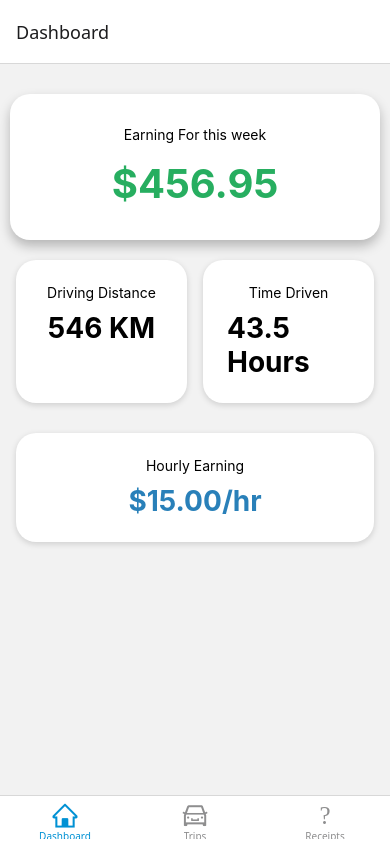
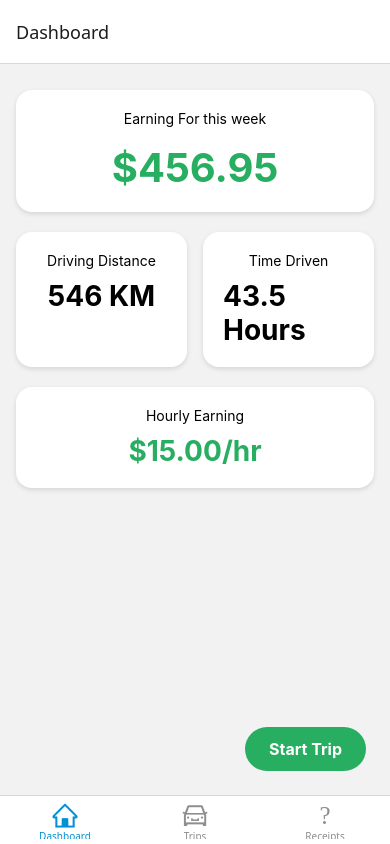
Before and after one commit to GithubSpill/tripTracker, a React Native app: screen /Dashboard in a window 390 px wide. Built offline with nearby package versions, Linux system fonts and the light colour scheme.

Commit message:
Added presable button

```diff
--- a/App.tsx
+++ b/App.tsx
@@ -1,9 +1,11 @@
-import "react-native-gesture-handler";
-import Navigation from "./src/Navigation";
-
+import React from 'react';
+import { GestureHandlerRootView } from 'react-native-gesture-handler';
+import Navigation from './src/Navigation';
 
 export default function App() {
   return (
-    <Navigation />
+    <GestureHandlerRootView style={{ flex: 1 }}>
+      <Navigation />
+    </GestureHandlerRootView>
   );
 }
--- a/src/screens/Dashboard.tsx
+++ b/src/screens/Dashboard.tsx
@@ -1,13 +1,14 @@
 import React from "react";
-import { View, Text } from "react-native";
+import { View, Text, Button } from "react-native";
 import { StyleSheet } from "react-native";
+import { Pressable } from "react-native-gesture-handler";
 
 export default function Dashboard() {
   const styles = getStyles();
 
   return (
     <View style={{ flex: 1, padding: 16 }}>
-      <View style={[ styles.earningContainer]}>
+      <View style={[ styles.defaultCard]}>
         <Text>Earning For this week</Text>
         <View style={styles.moneyContainer}>
           <Text style={styles.moneyText}>$456.95</Text>
@@ -15,23 +16,48 @@ export default function Dashboard() {
       </View>
 
 
-      <View style={{ marginTop: 180 }}>
+      <View >
         <View style={{ flexDirection: "row", justifyContent: "space-between" }}>
-          <View style={[styles.summaryCard, { flex: 1, marginRight: 8 }]}>
+          <View style={[styles.defaultCard, { flex: 1, marginRight: 8 }]}>
             <Text>Driving Distance</Text>
             <Text style={{ fontSize: 28, fontWeight: "bold", marginTop: 10 }}>546 KM</Text>
           </View>
-          <View style={[styles.summaryCard, { flex: 1, marginLeft: 8 }]}>
+          <View style={[styles.defaultCard, { flex: 1, marginLeft: 8 }]}>
             <Text>Time Driven</Text>
               <Text style={{ fontSize: 28, fontWeight: "bold", marginTop: 10 }}>43.5 Hours</Text>
           </View>
         </View>
       </View>
 
-      <View style={styles.hourlyEarningCard}>
+      <View style={styles.defaultCard}>
         <Text>Hourly Earning</Text>
         <Text style={styles.hourlyEarningText}>$15.00/hr</Text>
       </View>
+
+      <View
+        style={{
+          position: "absolute",
+          bottom: 24,
+          right: 24,
+          zIndex: 10,
+        }}
+      >
+        <Pressable
+          style={{
+        backgroundColor: "#27ae60",
+        paddingVertical: 12,
+        paddingHorizontal: 24,
+        borderRadius: 24,
+        elevation: 2,
+          }}
+          onPress={() => alert("Start Trip pressed!")}
+        >
+          <Text style={{ color: "#fff", fontWeight: "bold", fontSize: 16 }}>
+        Start Trip
+          </Text>
+        </Pressable>
+      </View>
+
     </View>
 
 
@@ -41,59 +67,33 @@ export default function Dashboard() {
 
 function getStyles() {
   return StyleSheet.create({
-    earningContainer: {
-      position: 'absolute',
-      top: 30,
-      left: 10,
-      right: 10,
-      padding: 32, // increased padding
-      backgroundColor: '#fff',
-      borderRadius: 20, // slightly larger radius
-      elevation: 10,
-      shadowColor: '#000',
-      shadowOffset: { width: 0, height: 6 },
-      shadowOpacity: 0.25,
-      shadowRadius: 12,
-      alignItems: 'center',
-    },
-    summaryCard: {
-      backgroundColor: '#fff',
-      borderRadius: 20,
-      elevation: 5,
-      shadowColor: '#000',
-      shadowOffset: { width: 0, height: 2 },
-      shadowOpacity: 0.15,
-      shadowRadius: 6,
-      alignItems: 'center',
-      padding: 24,
-    },
     moneyContainer: {
       flexDirection: 'row',
       alignItems: 'center',
-      marginTop: 16, // increased margin
+      marginTop: 16,
     },
     moneyText: {
-      fontSize: 40, // larger font size
+      fontSize: 40,
       color: '#27ae60',
       fontWeight: 'bold',
     },
-    hourlyEarningCard: {
-      backgroundColor: '#fff',
-      borderRadius: 20,
-      elevation: 5,
-      shadowColor: '#000',
-      shadowOffset: { width: 0, height: 2 },
-      shadowOpacity: 0.15,
-      shadowRadius: 6,
-      alignItems: 'center',
-      padding: 24,
-      marginTop: 30,
-    },
     hourlyEarningText: {
       fontSize: 28,
-      color: '#2980b9',
+      color: '#27ae60',
       fontWeight: 'bold',
       marginTop: 10,
     },
+    defaultCard: {
+      backgroundColor: '#fff',
+      borderRadius: 16,
+      elevation: 4,
+      shadowColor: '#000',
+      shadowOffset: { width: 0, height: 2 },
+      shadowOpacity: 0.12,
+      shadowRadius: 5,
+      alignItems: 'center',
+      padding: 20,
+      marginVertical: 10,
+    },
   });
 }
```
